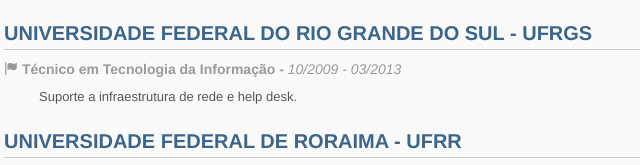
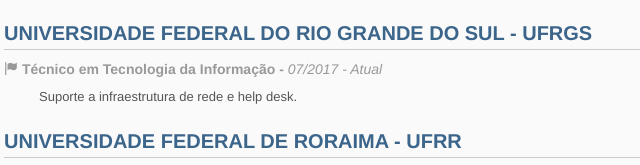
Before and after one commit to dheyfesson/dheyfesson.github.io, a plain HTML site: page index.html in a window 1280 px wide. Shown: the part 944-1109 px from the top of the page, 316-956 px from the left. Drawn offline with nearby package versions, Linux system fonts and the light colour scheme.

Commit message:
Update index.html

```diff
--- a/index.html
+++ b/index.html
@@ -217,7 +217,7 @@
               <div class="col-md-8 content-wrap">
                 <div class="line-content">
                   <h3 class="section-item-title-1">Universidade Federal do Rio Grande do Sul - UFRGS</h3>
-                  <h4 class="graduation-time"><i class="glyphicon glyphicon-flag"></i> Técnico em Tecnologia da Informação - <span class="graduation-date">10/2009 - 03/2013</span></h4>
+                  <h4 class="graduation-time"><i class="glyphicon glyphicon-flag"></i> Técnico em Tecnologia da Informação - <span class="graduation-date">07/2017 - Atual</span></h4>
                 </div>
                 <div class="job-description">
                     <p>Suporte a infraestrutura de rede e help desk.</p>
```
